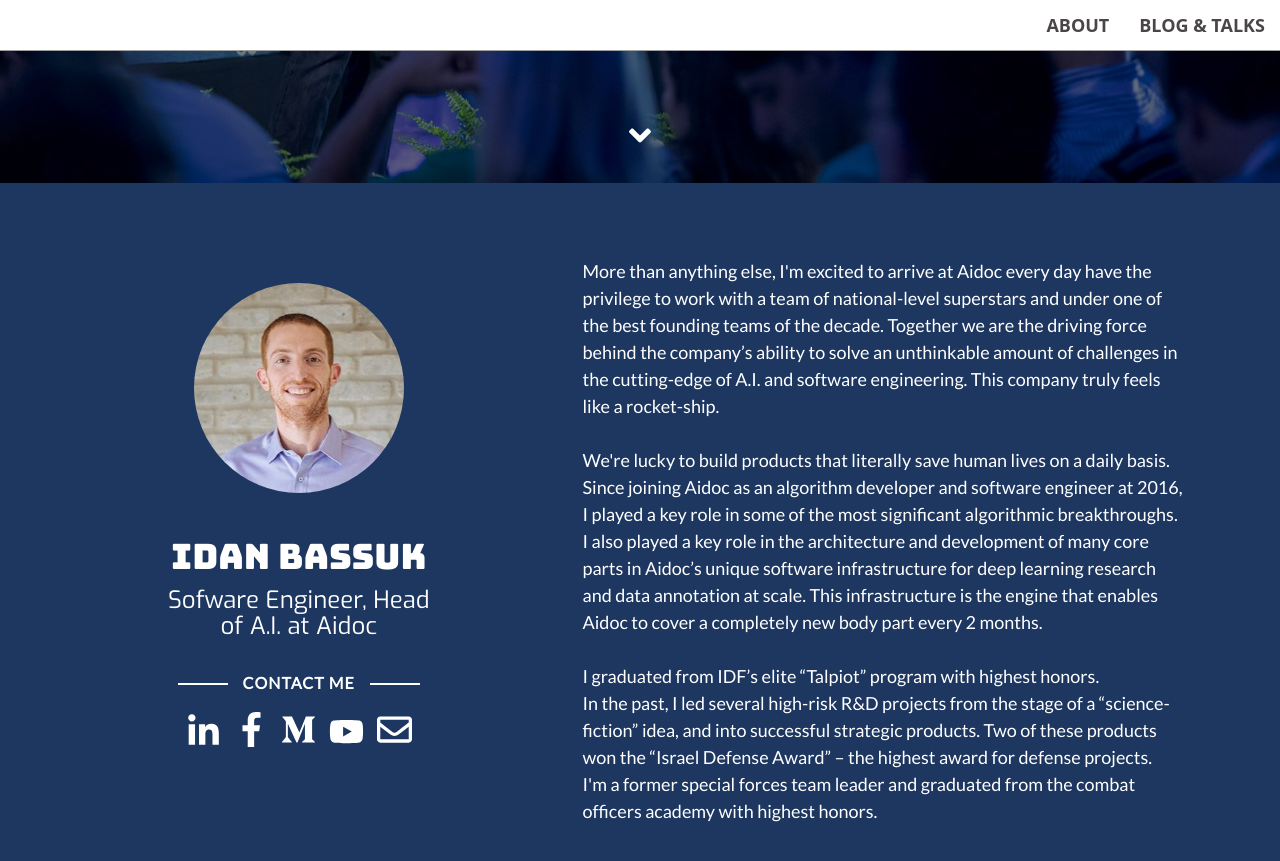
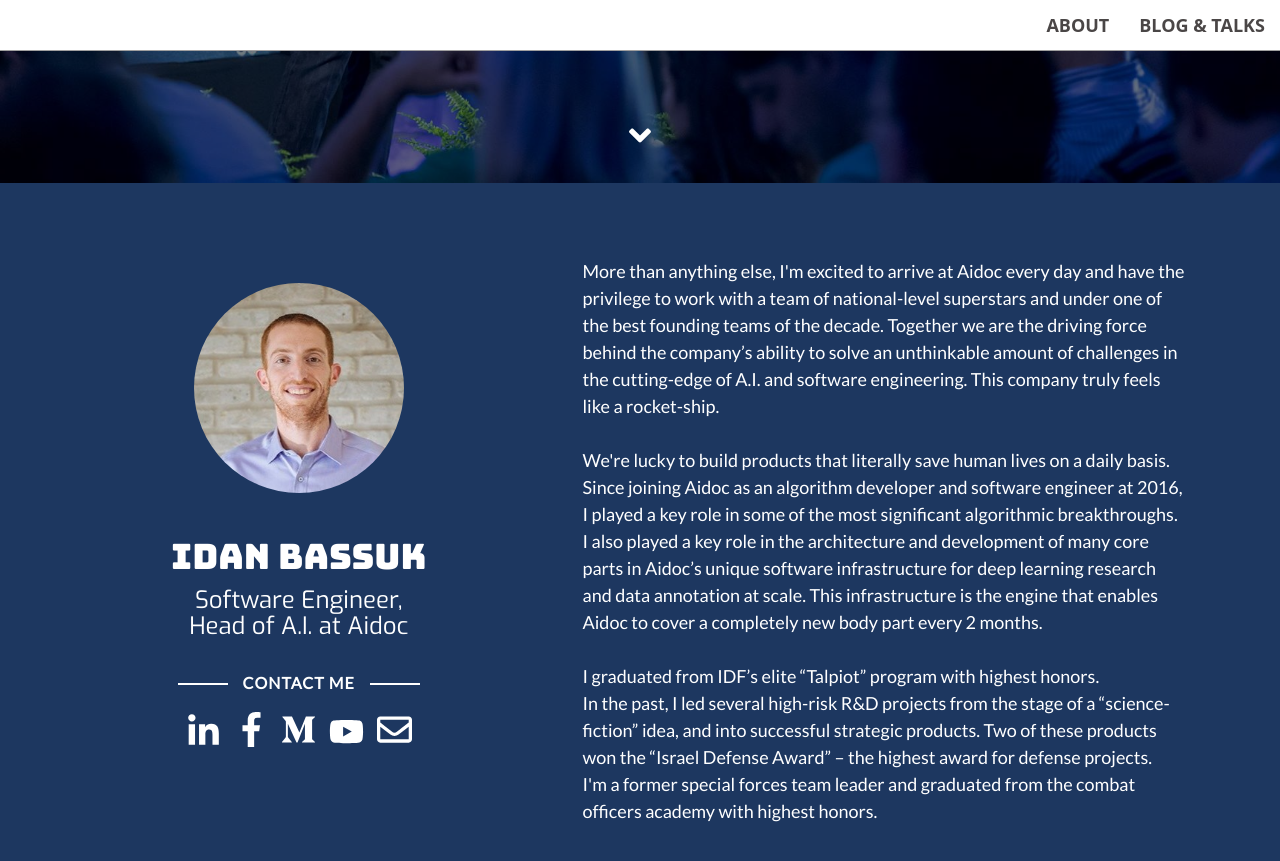
Before and after one commit to idan-bassuk/idan-bassuk.github.io, a Jekyll site: the page built from index.html, in a window 1280 px wide and 900 px high, scrolled down 717 px. Shown: the top 861 px of the window. Built offline with Jekyll 4.4.1, drawn with Linux system fonts in a browser that asks for light colours.

Commit message:
Update about.html

```diff
--- a/_includes/about.html
+++ b/_includes/about.html
@@ -5,7 +5,7 @@
                 <div class="service-box team">
                     <img id="profile-photo" src="img/idan.jpeg" class="img-responsive img-circle" alt="">
                     <h1>{{ site.owner }}</h1>
-		    <h3>{{ site.whoami }}</h3>
+		    <h3>Software Engineer, <br> Head of A.I. at Aidoc</h3>
 		    <br>
                     <h3 class="fancy"><span>Contact Me</span></h3>
 		    {% include social.html  %}
@@ -14,7 +14,7 @@
 
             <div class="col-lg-7 col-md-10 col-md-offset-1">
 		    <p id="about-txt">
-			More than anything else, I'm excited to arrive at Aidoc every day have the privilege to work with
+			More than anything else, I'm excited to arrive at Aidoc every day and have the privilege to work with
 			a team of national-level superstars and under one of the best founding teams of the decade.
 			Together we are the driving force behind the company’s ability to solve an unthinkable amount of
 			challenges in the cutting-edge of A.I. and software engineering. This company truly feels like a
```
